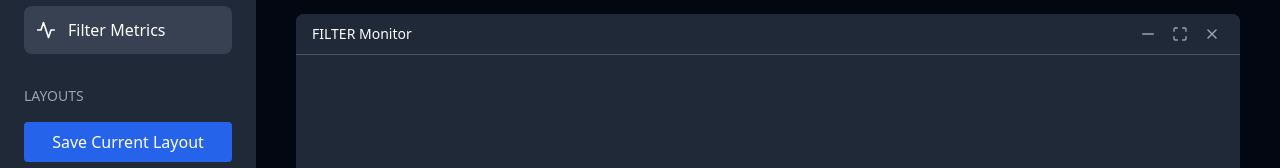
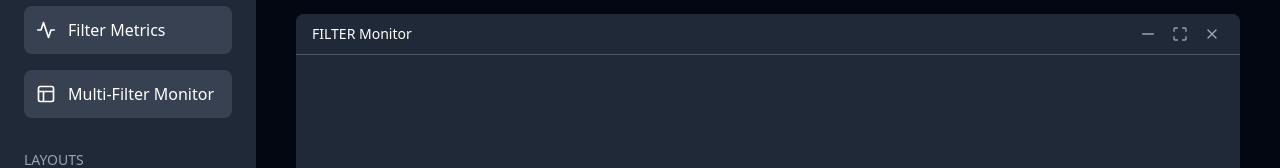
Before and after one commit to PierreDillard/Graph_monitor, a React (Vite) app: page / in a window 1280 px wide. Shown: the part 523-691 px from the top of the page. Built offline with nearby package versions, Linux system fonts and the light colour scheme; no server answers; a web font is replaced by a local one.

Commit message:
MultiFilterMonitor MVP

```diff
--- a/src/components/layout/Sidebar.tsx
+++ b/src/components/layout/Sidebar.tsx
@@ -8,7 +8,7 @@ import {
   Video,
   Volume2,
   FileText,
-  Share2,
+  Share2,Layout
 } from 'lucide-react';
 
 const availableWidgets = [
@@ -48,6 +48,12 @@ const availableWidgets = [
     icon: Activity,
     defaultSize: { w: 4, h: 4 },
   },
+  {
+    type: WidgetType.MULTI_FILTER,
+    title: 'Multi-Filter Monitor',
+    icon: Layout, // Vous pouvez choisir une autre icône si vous préférez
+    defaultSize: { w: 12, h: 6 } // Taille par défaut plus grande car il affiche plusieurs filtres
+  }
 ];
 
 const Sidebar: React.FC = () => {
```
